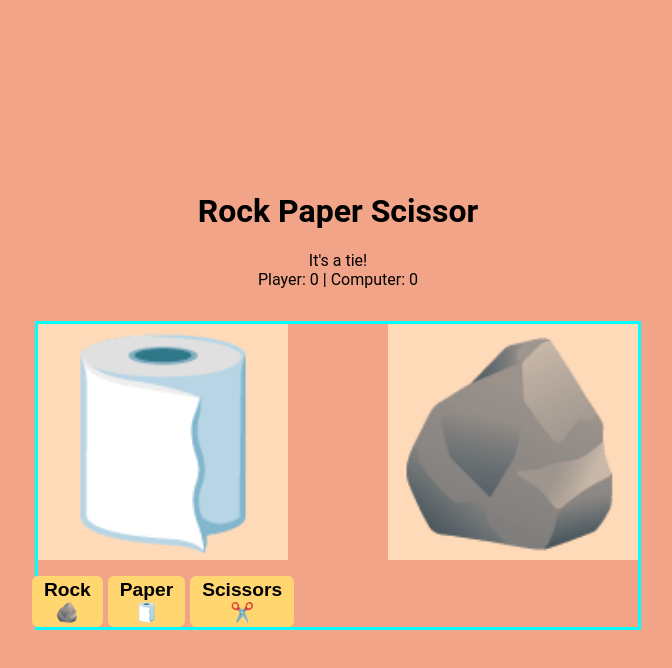
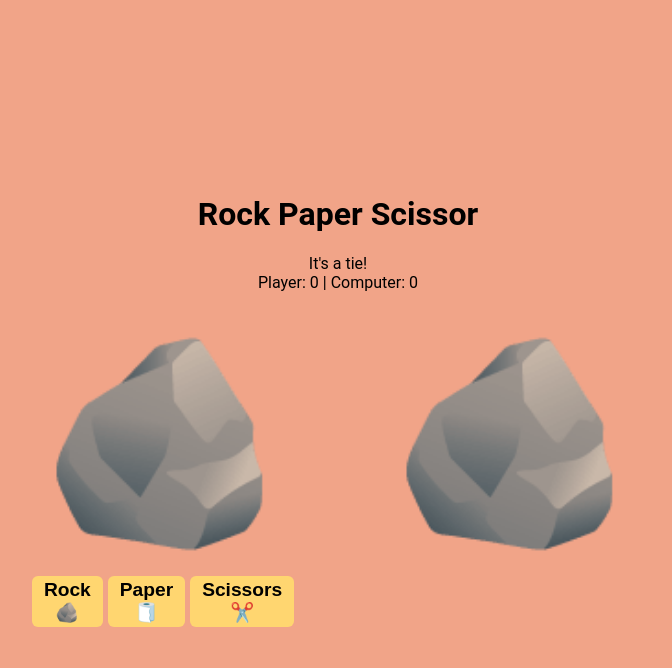
Before and after one commit to omgwenxx/rock-paper-scissor, a plain HTML site: page index.html in a window 1280 px wide. Both pictures are taken after a click on the button "Rock 🪨". Shown: the whole page, without its empty margins (302-974 px from the left). Drawn offline with Linux system fonts and the light colour scheme.

Commit message:
Add change of emojis to selected choice

```diff
--- a/index.html
+++ b/index.html
@@ -12,7 +12,7 @@
     <div id="score">Player: 0 | Computer: 0</div>
     <div class="container">
         <div class="player-box">
-            <div class="emoji">🧻</div>
+            <span id="player-emoji">🧻</span>
             <div class="selection-box">
                 <button id="rock">Rock 🪨</button>
                 <button id="paper">Paper 🧻</button>
@@ -20,7 +20,7 @@
             </div>
         </div>
         <div class="player-box">
-            <div class="emoji">🪨</div>
+            <span id="npc-emoji">🪨</span>
         </div>
     </div>
     <script src="script.js"></script>
--- a/script.js
+++ b/script.js
@@ -1,11 +1,17 @@
 let playerScore = 0;
 let computerScore = 0;
 const maxScore = 5;
+const choices = ['rock', 'paper', 'scissors'];
+const emojiChoices = ['🪨', '🧻', '✂️'];
 
 function playRound(playerSelection) {
     // Generate computer's choice (rock, paper, or scissors)
     const choices = ['rock', 'paper', 'scissors'];
-  const computerSelection = choices[Math.floor(Math.random() * choices.length)];
+    const randomNum = Math.floor(Math.random() * choices.length);
+    const computerSelection = choices[randomNum];
+    document.getElementById("npc-emoji").textContent = emojiChoices[randomNum];
+    const playerSelectionInd = choices.indexOf(playerSelection);
+    document.getElementById("player-emoji").textContent = emojiChoices[playerSelectionInd];
 
     // Determine the winner
     let roundResult;
@@ -17,10 +23,11 @@ function playRound(playerSelection) {
         (playerSelection === 'scissors' && computerSelection === 'paper')
     ) {
         playerScore++;
-    roundResult = `You win! ${playerSelection} beats ${computerSelection}.`;
+        const capitalizedPlayerString = playerSelection.charAt(0).toUpperCase() + playerSelection.slice(1);
+        roundResult = `You win! ${capitalizeString(playerSelection)} beats ${capitalizeString(computerSelection)}.`;
     } else {
         computerScore++;
-    roundResult = `You lose! ${computerSelection} beats ${playerSelection}.`;
+        roundResult = `You lose! ${capitalizeString(computerSelection)} beats ${capitalizeString(playerSelection)}.`;
     }
 
     // Update the displayed results and score
@@ -69,3 +76,7 @@ paperButton.addEventListener('click', function () {
 scissorsButton.addEventListener('click', function () {
     playRound('scissors');
 });
+
+capitalizeString = (str) => {
+    return str.charAt(0).toUpperCase() + str.slice(1);
+}
--- a/styles.css
+++ b/styles.css
@@ -1,10 +1,14 @@
 body {
     background-color: #F1A488;
-    margin: 0; /* Remove default margin */
-    height: 100vh; /* Set the body height to the full viewport height */
-    display: flex; /* Create a flex container for the body */
+    margin: 0;
+    /* Remove default margin */
+    height: 100vh;
+    /* Set the body height to the full viewport height */
+    display: flex;
+    /* Create a flex container for the body */
     flex-direction: column;
-    justify-content: center; /* Center items horizontally */
+    justify-content: center;
+    /* Center items horizontally */
     align-items: center;
     font-family: 'Roboto', sans-serif;
 }
@@ -13,18 +17,17 @@ body {
     padding-bottom: 2rem;
 }
 
-.emoji {
-    background-color: peachpuff;
+#player-emoji,
+#npc-emoji {
     font-size: 200px;
 }
 
 .container {
     width: 600px;
-    display:flex;
+    display: flex;
     justify-content: space-between;
-    border-style: solid;
-    border-color: aqua;
 }
+
 .player-box {
     width: 250px;
     display: flex;
@@ -35,7 +38,7 @@ body {
 
 .selection-box {
     display: flex;
-    gap:5px;
+    gap: 5px;
     justify-content: space-around;
 }
 
```
Lines whose indentation alone changed are shown as unchanged.
